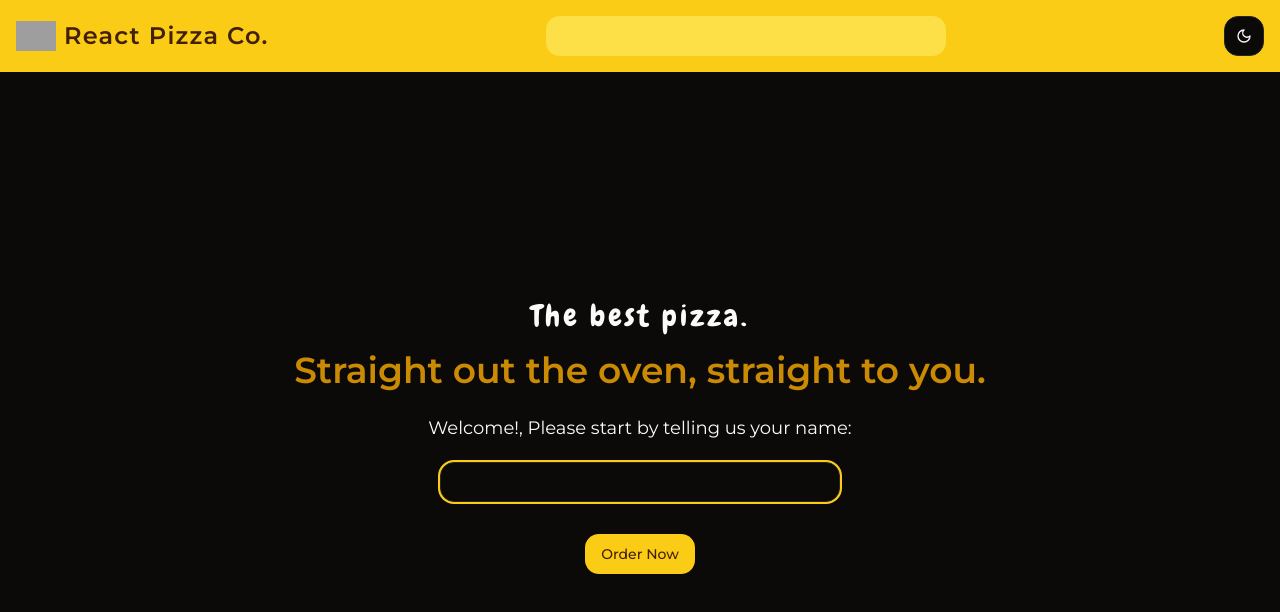
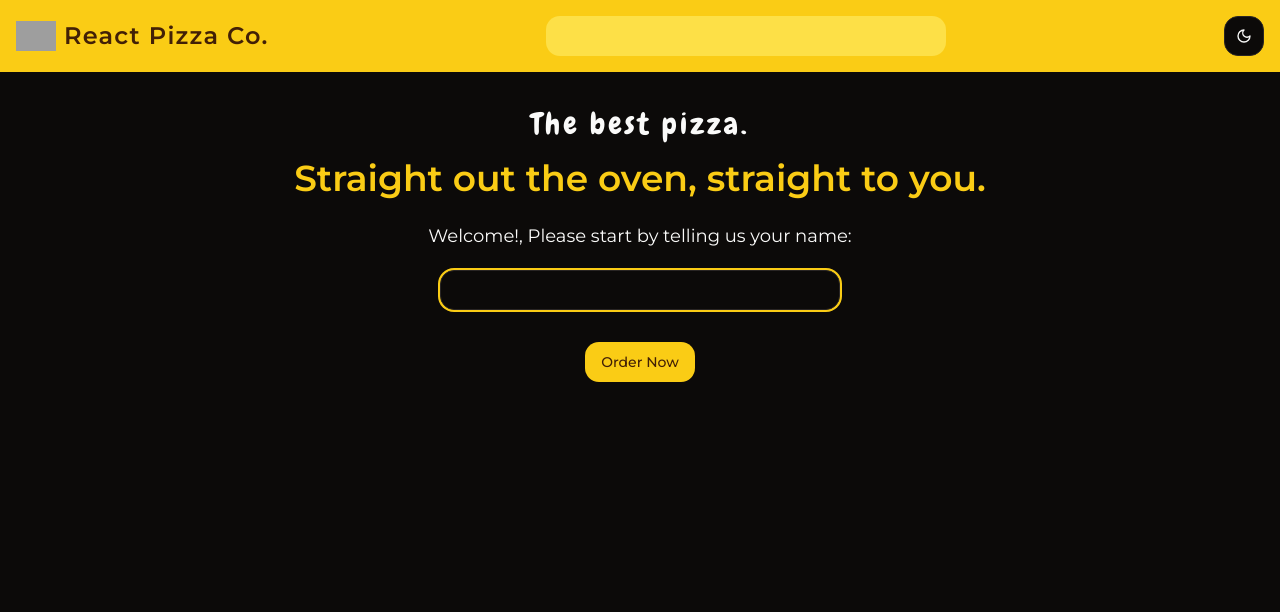
Before and after one commit to jericepon/react-temp-app, a React (Vite) app: page / in a window 1280 px wide. Shown: the top 612 px of the page. Built offline with nearby package versions, Linux system fonts and the light colour scheme; grey boxes are pictures that could not be loaded.

Commit message:
update HomePage layout with responsive padding and adjust text color for better visibility

```diff
--- a/src/pages/HomePage.tsx
+++ b/src/pages/HomePage.tsx
@@ -4,9 +4,9 @@ import { Input } from '@/components/ui/input'
 const HomePage = () => {
   return (
     <div className='flex flex-1 grow justify-center items-center'>
-      <div className="flex flex-col items-center">
+      <div className="flex flex-col items-center md:pb-60 lg:pb-96">
         <h1 className='text-3xl font-display tracking-widest'>The best pizza.</h1>
-        <div className='text-4xl mt-4 text-primary font-semibold text-yellow-600'>Straight out the oven, straight to you.</div>
+        <div className='text-4xl mt-4 text-primary font-semibold text-primary'>Straight out the oven, straight to you.</div>
         <div className='text-lg mt-6'>
           Welcome!, Please start by telling us your name:
         </div>
```
